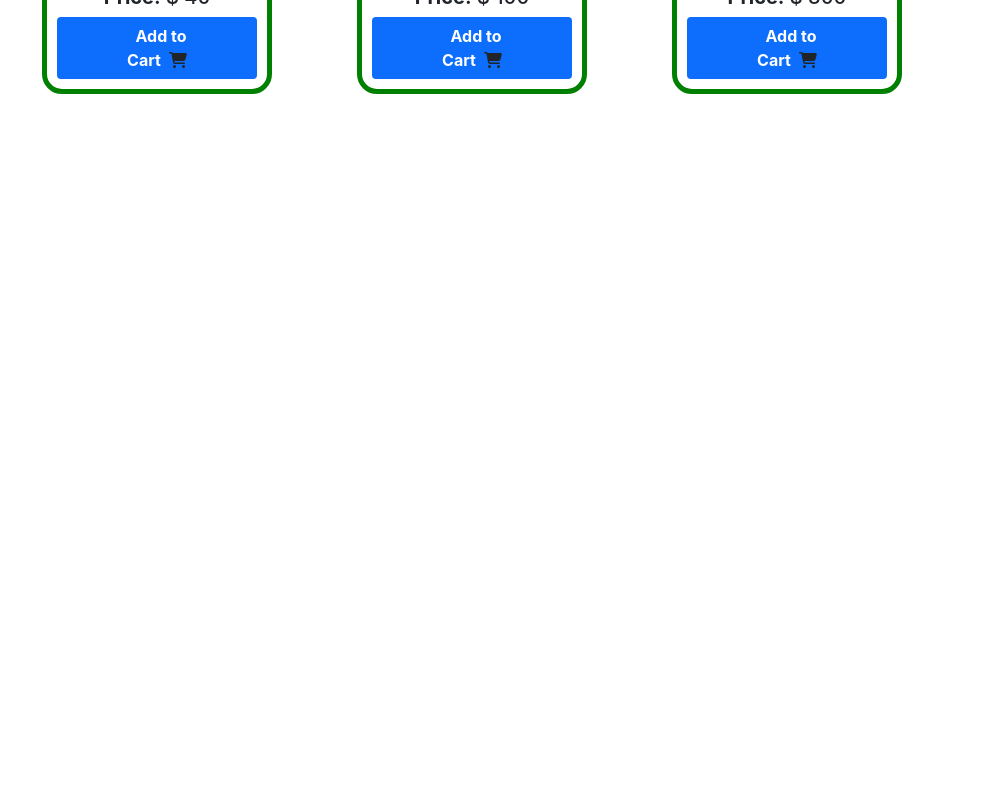
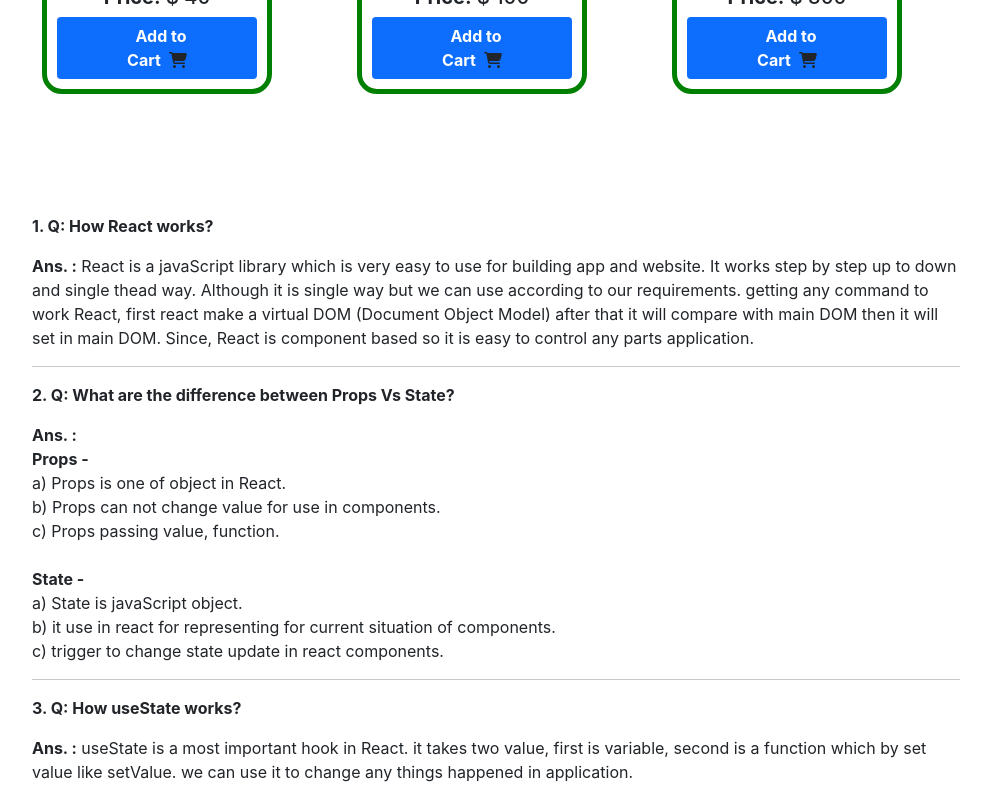
Before and after one commit to yousufmiah/lucky-one, a React (Create React App) app: page / in a window 1280 px wide. Shown: the part 1831-2631 px from the top of the page, without its empty margins (28-1019 px from the left). Before the commit the page ends 2045 px from the top, so only its background shows below. Built offline with nearby package versions, Linux system fonts and the light colour scheme.

Commit message:
questions

```diff
--- a/src/App.js
+++ b/src/App.js
@@ -1,7 +1,6 @@
 import "./App.css";
 import Vegetables from "./components/Vegetables/Vegetables";
 import "./App.css";
-import Cart from "./components/Cart/Cart";
 
 function App() {
   return (
--- a/src/components/Questions/Questions.js
+++ b/src/components/Questions/Questions.js
@@ -0,0 +1,52 @@
+import React from "react";
+
+const Questions = () => {
+  return (
+    <div className="container">
+      <p>
+        <strong>1. Q: How React works?</strong>
+      </p>
+
+      <p>
+        <strong>Ans. :</strong> React is a javaScript library which is very easy
+        to use for building app and website. It works step by step up to down
+        and single thead way. Although it is single way but we can use according
+        to our requirements. getting any command to work React, first react make
+        a virtual DOM (Document Object Model) after that it will compare with
+        main DOM then it will set in main DOM. Since, React is component based
+        so it is easy to control any parts application.
+      </p>
+      <hr />
+      <p>
+        <strong>2. Q: What are the difference between Props Vs State?</strong>
+      </p>
+
+      <p>
+        <strong>Ans. :</strong> <br /> <strong>Props - </strong> <br />
+        a) Props is one of object in React. <br />
+        b) Props can not change value for use in components. <br />
+        c) Props passing value, function.
+        <br />
+        <br />
+        <strong>State -</strong> <br />
+        a) State is javaScript object. <br />
+        b) it use in react for representing for current situation of components.
+        <br />
+        c) trigger to change state update in react components.
+      </p>
+      <hr />
+      <p>
+        <strong>3. Q: How useState works?</strong>
+      </p>
+
+      <p>
+        <strong>Ans. :</strong> useState is a most important hook in React. it
+        takes two value, first is variable, second is a function which by set
+        value like setValue. we can use it to change any things happened in
+        application.
+      </p>
+    </div>
+  );
+};
+
+export default Questions;
--- a/src/components/Vegetables/Vegetables.js
+++ b/src/components/Vegetables/Vegetables.js
@@ -1,5 +1,6 @@
 import React, { useEffect, useState } from "react";
 import Cart from "../Cart/Cart";
+import Questions from "../Questions/Questions";
 import Selected from "../Selected/Selected";
 import SelectItem from "../SelectItem/SelectItem";
 import Vegetable from "../Vegetable/Vegetable";
@@ -46,6 +47,9 @@ const Vegetables = () => {
         ))}
         <Selected emptyItem={emptyItem}></Selected>
       </div>
+      <div className="ps-5">
+        <Questions></Questions>
+      </div>
     </div>
   );
 };
```
